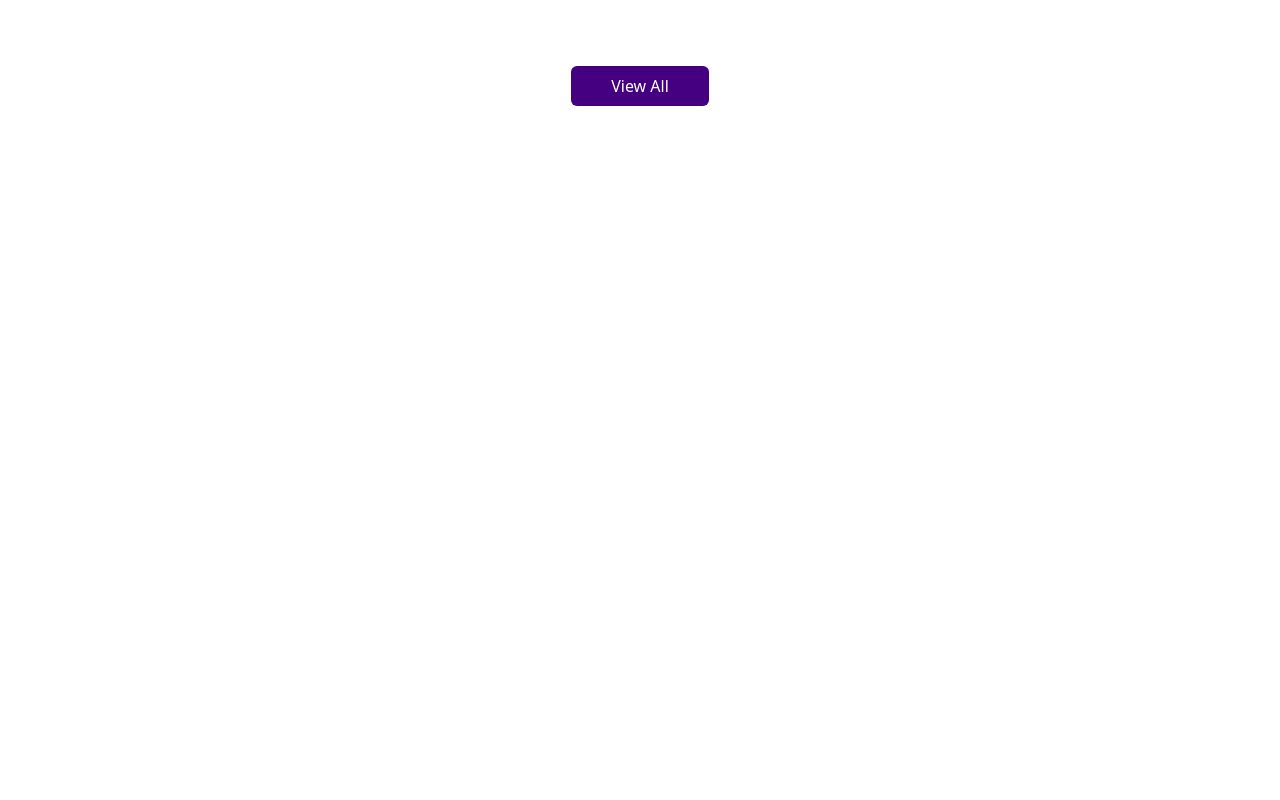
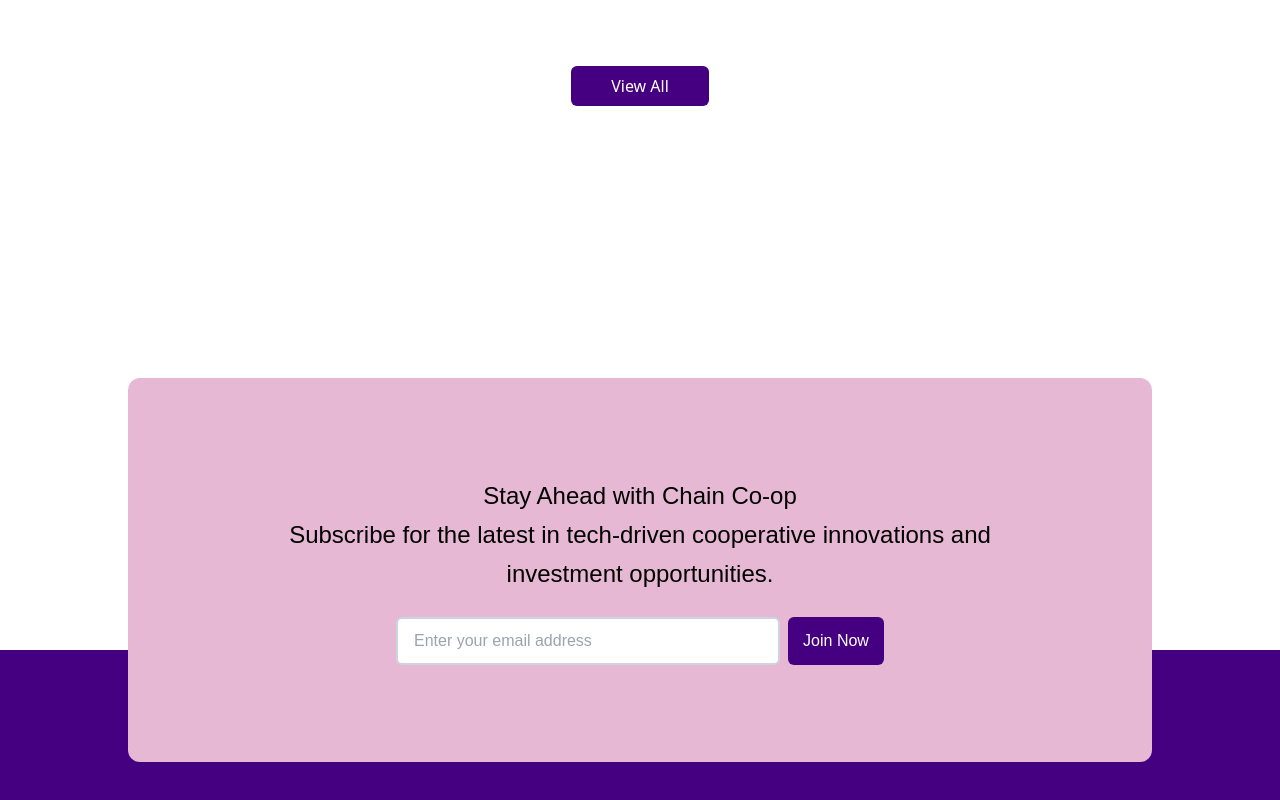
Before and after one commit to syntaxdesigner01/co-op-interview, a Next.js app: page / in a window 1280 px wide. Shown: the part 3681-4481 px from the top of the page. Before the commit the page ends 3867 px from the top, so only its background shows below. Built offline with nearby package versions, Linux system fonts and the light colour scheme.

Commit message:
feat: add FooterComponent to enhance page layout and user engagement

```diff
--- a/src/app/(Blog)/page.tsx
+++ b/src/app/(Blog)/page.tsx
@@ -4,6 +4,7 @@ import HeaderComponent from "../Components/GeneralComponents/HeaderComponent";
 import Image from "next/image";
 import BlogComponent from "../Components/BlogComponents/BlogComponent";
 import CategoriesComponent from "../Components/BlogComponents/HeroSection/CategoriesComponent";
+import FooterComponent from "../Components/GeneralComponents/FooterComponent";
 
 export default function Home() {
   return (
@@ -33,6 +34,8 @@ export default function Home() {
 <CategoriesComponent/>
 
       <BlogComponent/>
+
+      <FooterComponent/>
     </>
   );
 }
--- /dev/null
+++ b/src/app/Components/GeneralComponents/FooterComponent.tsx
@@ -0,0 +1,36 @@
+import React from 'react'
+
+export default function FooterComponent() {
+  return (
+    <footer className='font-Asap'>
+      <section className="flex justify-center items-center mb-20 relative bottom-[-12em]">
+        <section className="bg-secondary w-[80vw] h-[48vh] p-6 rounded-xl flex flex-col justify-center items-center">
+          <p className=' text-center font-medium text-2xl leading-relaxed'>
+            Stay Ahead with Chain Co-op <br /> Subscribe for the latest in tech-driven
+            cooperative innovations and <br /> investment opportunities.
+          </p>
+
+          <form className="flex justify-center items-center gap-2 pt-6">
+            <input
+              type="text"
+              placeholder="Enter your email address"
+              className="border-2 outline-none border-slate-300 w-[30vw] h-12 rounded-md px-4"
+            />
+            <button className="bg-background w-24 h-12 rounded-md text-white">
+              Join Now
+            </button>
+          </form>
+        </section>
+      </section>
+
+
+      <section className='p-10 bg-background text-white h-[100vh]'>
+        <section></section>
+        <section></section>
+        <section></section>
+      </section>
+    </footer>
+  );
+}
+
+// &copy; {new Date().getFullYear()} Copyright: Your Website Name
```
